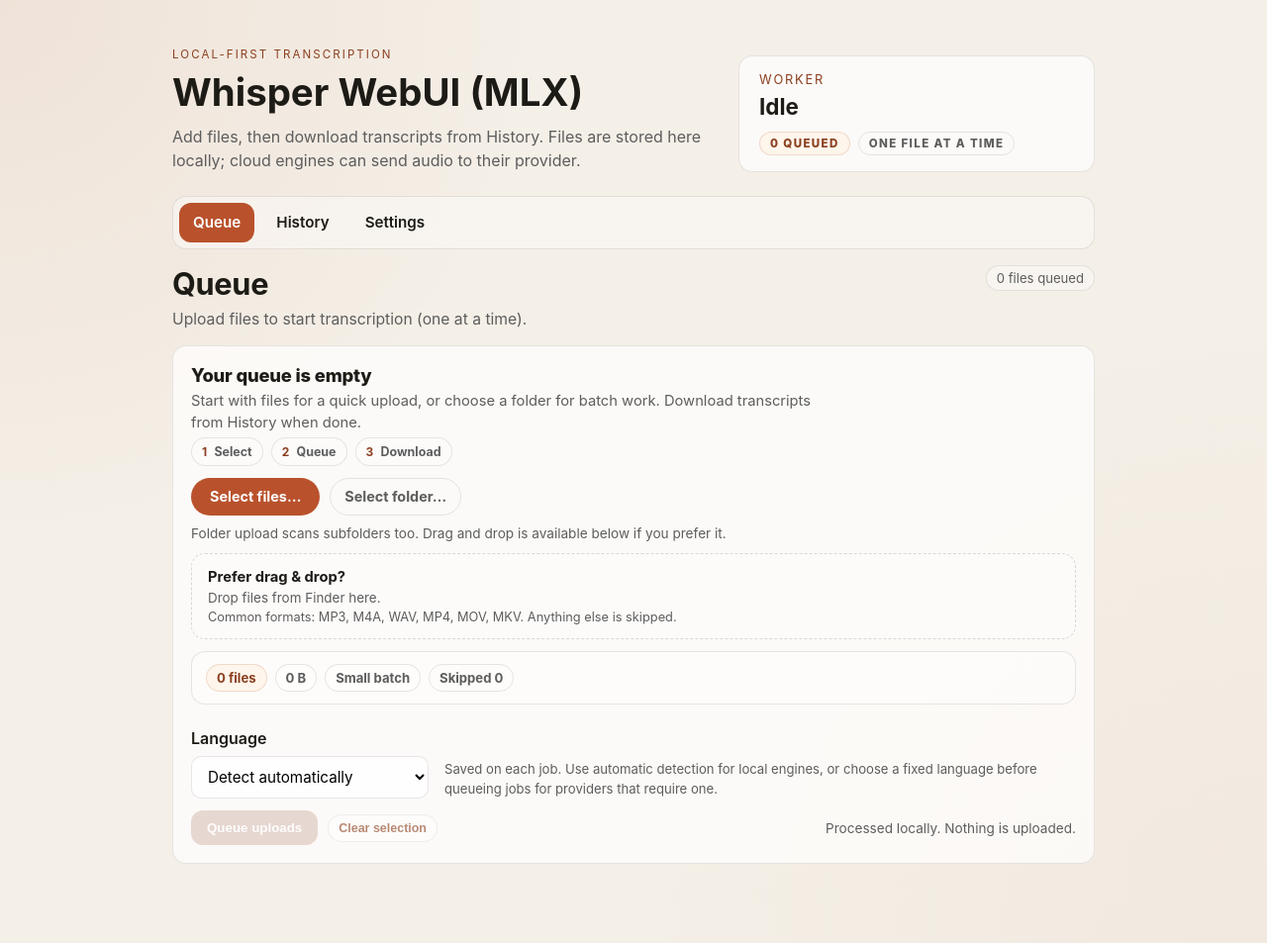
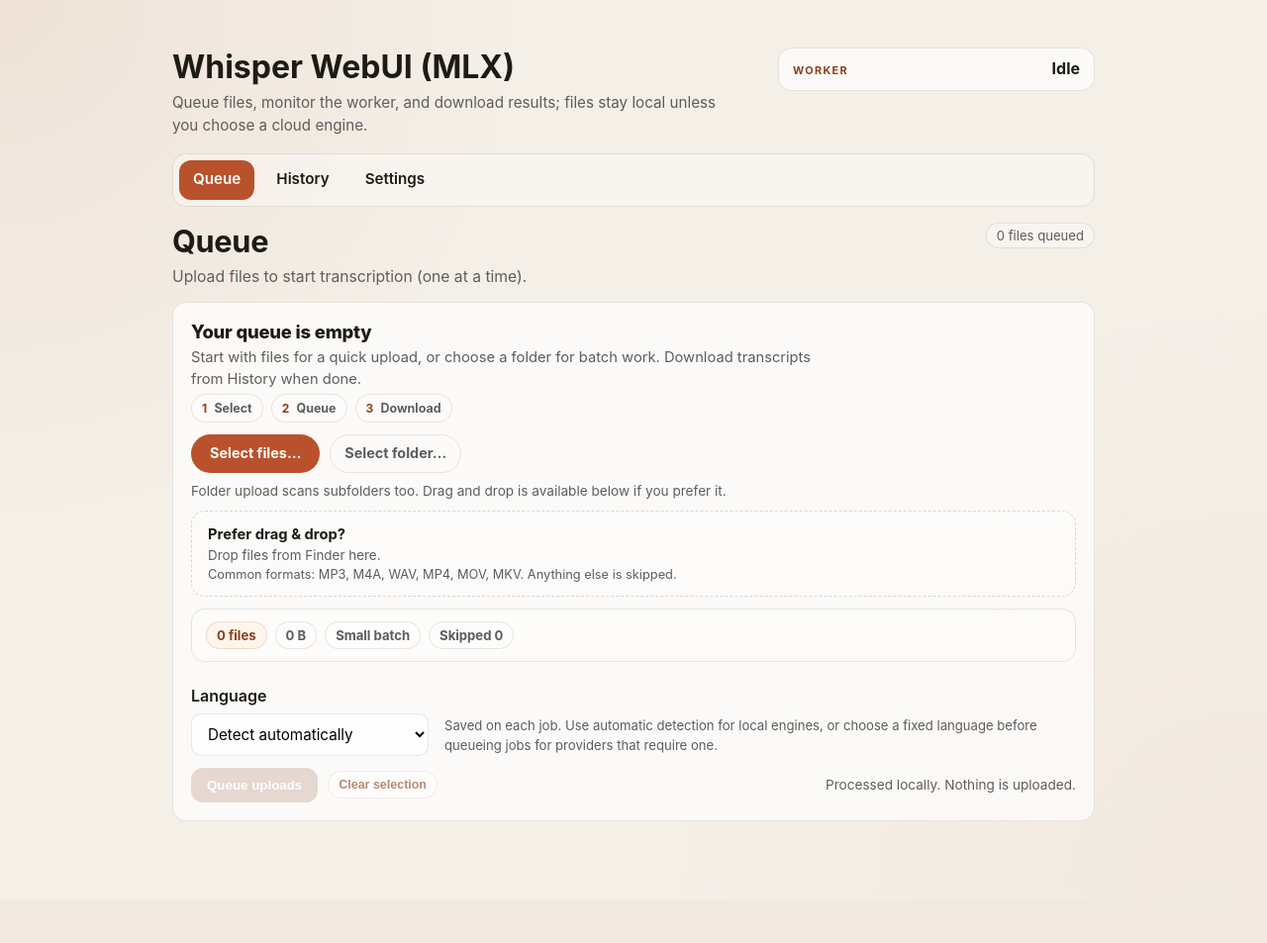
Before and after one commit to ivkhokhlov/whisper-webui-mlx, a FastAPI app: page / in a window 1280 px wide. Shown: the whole page at 99% size. After the commit the page ends 829 px from the top, so only its background shows below. Run offline with FastAPI, Linux system fonts and the light colour scheme; data that the repository does not hold is empty.

Commit message:
feat(ui): simplify shell and worker header

```diff
--- a/mlx_ui/templates/partials/index/head.html
+++ b/mlx_ui/templates/partials/index/head.html
@@ -75,15 +75,15 @@
       .hero {
         display: flex;
         flex-wrap: wrap;
-        gap: 24px;
-        align-items: flex-end;
+        gap: 16px 20px;
+        align-items: flex-start;
         justify-content: space-between;
       }
 
       .hero-copy {
-        flex: 1 1 460px;
+        flex: 1 1 380px;
         min-width: 0;
-        max-width: 680px;
+        max-width: 620px;
       }
 
       .eyebrow {
@@ -94,8 +94,8 @@
       }
 
       h1 {
-        margin: 8px 0 10px;
-        font-size: clamp(2rem, 3vw, 3rem);
+        margin: 0 0 6px;
+        font-size: clamp(1.9rem, 2.5vw, 2.45rem);
       }
 
       h2 {
@@ -110,28 +110,53 @@
         line-height: 1.5;
       }
 
+      .hero-copy p {
+        max-width: 58ch;
+        font-size: 0.95rem;
+      }
+
       .status-card {
         background: var(--surface-strong);
         border: 1px solid var(--line);
         border-radius: var(--radius-lg);
-        padding: 16px 20px;
+        padding: 12px 14px;
         min-width: 180px;
-        width: min(360px, 100%);
-        max-width: 360px;
+        width: min(320px, 100%);
+        max-width: 320px;
         box-shadow: none;
+        display: grid;
+        gap: 8px;
+      }
+
+      .status-card.is-running {
+        border-color: rgba(185, 82, 44, 0.24);
+        background: rgba(255, 241, 229, 0.8);
+      }
+
+      .status-head {
+        display: flex;
+        align-items: baseline;
+        justify-content: space-between;
+        gap: 10px;
       }
 
       .status-label {
-        font-size: 0.8rem;
+        font-size: 0.68rem;
         text-transform: uppercase;
-        letter-spacing: 0.14em;
-        color: var(--accent-strong);
+        letter-spacing: 0.12em;
+        color: var(--accent-strong);
+        font-weight: 700;
       }
 
       .status {
-        font-size: 1.4rem;
+        font-size: 1rem;
         font-weight: 700;
-        margin: 6px 0;
+        margin: 0;
+        line-height: 1.1;
+      }
+
+      .status-card.is-running .status {
+        color: var(--accent-strong);
       }
 
       .status-meta {
@@ -141,37 +166,31 @@
       }
 
       .worker-current {
-        margin-top: 10px;
-        padding: 12px 12px;
+        margin-top: 0;
+        padding: 8px 10px;
         border-radius: var(--radius-md);
-        background: rgba(255, 255, 255, 0.34);
-        border: 1px solid var(--line);
-        display: grid;
-        gap: 4px;
-      }
-
-      .worker-current-label {
-        font-size: 0.7rem;
-        text-transform: uppercase;
-        letter-spacing: 0.12em;
-        color: var(--accent-strong);
-        font-weight: 800;
+        background: rgba(255, 255, 255, 0.5);
+        border: 1px solid var(--line);
+        display: grid;
+        gap: 0;
+        min-width: 0;
       }
 
       .worker-current-name {
-        font-size: 0.95rem;
+        font-size: 0.92rem;
         font-weight: 700;
         line-height: 1.25;
         color: var(--ink);
-        overflow-wrap: anywhere;
-        word-break: break-word;
-      }
-
-      .worker-pills {
-        margin-top: 12px;
+        min-width: 0;
+        overflow: hidden;
+        text-overflow: ellipsis;
+        white-space: nowrap;
+      }
+
+      .worker-meta {
         display: flex;
         flex-wrap: wrap;
-        gap: 8px;
+        gap: 6px;
         align-items: center;
       }
 
@@ -179,13 +198,13 @@
         display: inline-flex;
         align-items: center;
         gap: 6px;
-        padding: 4px 10px;
+        padding: 4px 8px;
         border-radius: 999px;
         border: 1px solid var(--line);
         background: rgba(255, 255, 255, 0.4);
-        font-size: 0.72rem;
-        font-weight: 800;
-        letter-spacing: 0.12em;
+        font-size: 0.67rem;
+        font-weight: 700;
+        letter-spacing: 0.08em;
         text-transform: uppercase;
         color: var(--ink-muted);
         white-space: nowrap;
@@ -197,14 +216,17 @@
         color: var(--accent-strong);
       }
 
-      .worker-pill.is-muted {
-        background: transparent;
-        border-color: var(--line);
-        color: var(--ink-muted);
+      .worker-context {
+        min-height: 1.1em;
+        font-size: 0.78rem;
+        color: var(--ink-muted);
+        white-space: nowrap;
+        overflow: hidden;
+        text-overflow: ellipsis;
       }
 
       .tabs {
-        margin-top: 24px;
+        margin-top: 16px;
       }
 
       .tabbar {
@@ -2772,18 +2794,12 @@
           padding: 24px 14px 40px;
         }
 
-        .worker-pills {
-          display: grid;
-          grid-template-columns: repeat(2, minmax(0, 1fr));
-          align-items: stretch;
+        .worker-meta {
+          gap: 5px;
         }
 
         .worker-pill {
-          justify-content: center;
-        }
-
-        .worker-pill.is-muted {
-          grid-column: 1 / -1;
+          justify-content: flex-start;
         }
 
         .settings-current-meta {
--- a/mlx_ui/templates/partials/index/shell_start.html
+++ b/mlx_ui/templates/partials/index/shell_start.html
@@ -2,13 +2,33 @@
     <main id="main" tabindex="-1">
       <header class="hero">
         <div class="hero-copy">
-          <div class="eyebrow">Local-first transcription</div>
           <h1>Whisper WebUI (MLX)</h1>
-          <p>Add files, then download transcripts from History. Files are stored here locally; cloud engines can send audio to their provider.</p>
+          <p>Queue files, monitor the worker, and download results; files stay local unless you choose a cloud engine.</p>
         </div>
-        <div class="status-card" aria-live="polite">
-          <div class="status-label">Worker</div>
-          <div class="status" id="worker-status">{{ worker.status }}</div>
+        {% set worker_context = namespace(value="") %}
+        {% if worker.status == "Running" and worker.current_job_ui %}
+          {% set worker_engine = worker.current_job_ui.effective_engine or worker.current_job_ui.requested_engine %}
+          {% if worker_engine %}
+            {% set worker_context.value = worker_engine.short_label ~ (" cloud" if worker_engine.cloud else "") %}
+          {% endif %}
+          {% if worker.current_job_ui.language and worker.current_job_ui.language.label != "Detect automatically" %}
+            {% if worker_context.value %}
+              {% set worker_context.value = worker_context.value ~ " · " ~ worker.current_job_ui.language.label %}
+            {% else %}
+              {% set worker_context.value = worker.current_job_ui.language.label %}
+            {% endif %}
+          {% endif %}
+        {% endif %}
+        <div
+          class="status-card{% if worker.status == 'Running' %} is-running{% endif %}"
+          id="worker-card"
+          aria-live="polite"
+          aria-label="Worker status"
+        >
+          <div class="status-head">
+            <div class="status-label">Worker</div>
+            <div class="status" id="worker-status">{{ worker.status }}</div>
+          </div>
           <div
             class="worker-current"
             id="worker-current"
@@ -16,7 +36,6 @@
             role="group"
             aria-label="Current file"
           >
-            <div class="worker-current-label">Current file</div>
             <div
               class="worker-current-name"
               id="worker-filename"
@@ -24,8 +43,17 @@
               aria-label="{{ worker.filename or '' }}"
             >{{ worker.filename or '' }}</div>
           </div>
-          <div class="worker-pills" aria-label="Worker summary">
-            <span class="worker-pill is-strong" id="worker-queued">
+          <div
+            class="worker-meta"
+            id="worker-meta"
+            aria-label="Worker summary"
+            {% if worker.queue_length == 0 and (worker.status != "Running" or not worker.started_at) %}hidden{% endif %}
+          >
+            <span
+              class="worker-pill is-strong"
+              id="worker-queued"
+              {% if worker.queue_length == 0 %}hidden{% endif %}
+            >
               {{ worker.queue_length }} queued
             </span>
             <span
@@ -36,21 +64,9 @@
             >
               Elapsed …
             </span>
-            <span
-              class="worker-pill"
-              id="worker-engine"
-              {% if not worker.current_job_ui or not worker.current_job_ui.engine_summary %}hidden{% endif %}
-            >
-              {{ worker.current_job_ui.engine_summary if worker.current_job_ui else "" }}
-            </span>
-            <span
-              class="worker-pill"
-              id="worker-language"
-              {% if not worker.current_job_ui %}hidden{% endif %}
-            >
-              {% if worker.current_job_ui %}Language: {{ worker.current_job_ui.language.label }}{% endif %}
-            </span>
-            <span class="worker-pill is-muted" id="worker-mode">One file at a time</span>
+          </div>
+          <div class="worker-context" id="worker-context" {% if not worker_context.value %}hidden{% endif %}>
+            {{ worker_context.value }}
           </div>
         </div>
       </header>
--- a/pyproject.toml
+++ b/pyproject.toml
@@ -1,6 +1,6 @@
 [tool.poetry]
 name = "mlx-ui"
-version = "0.1.7"
+version = "0.1.8"
 description = ""
 authors = ["Ivan Khokhlov <ivan.s.khokhlov@rt.ru>"]
 readme = "README.md"
```
Also changed, not shown: docs/business_description.md (+7 -3 lines), mlx_ui/static/js/index/core.js (added, +97 -0 lines), mlx_ui/static/js/index/worker_card.js (added, +121 -0 lines), tests/test_app.py (+53 -7 lines).
